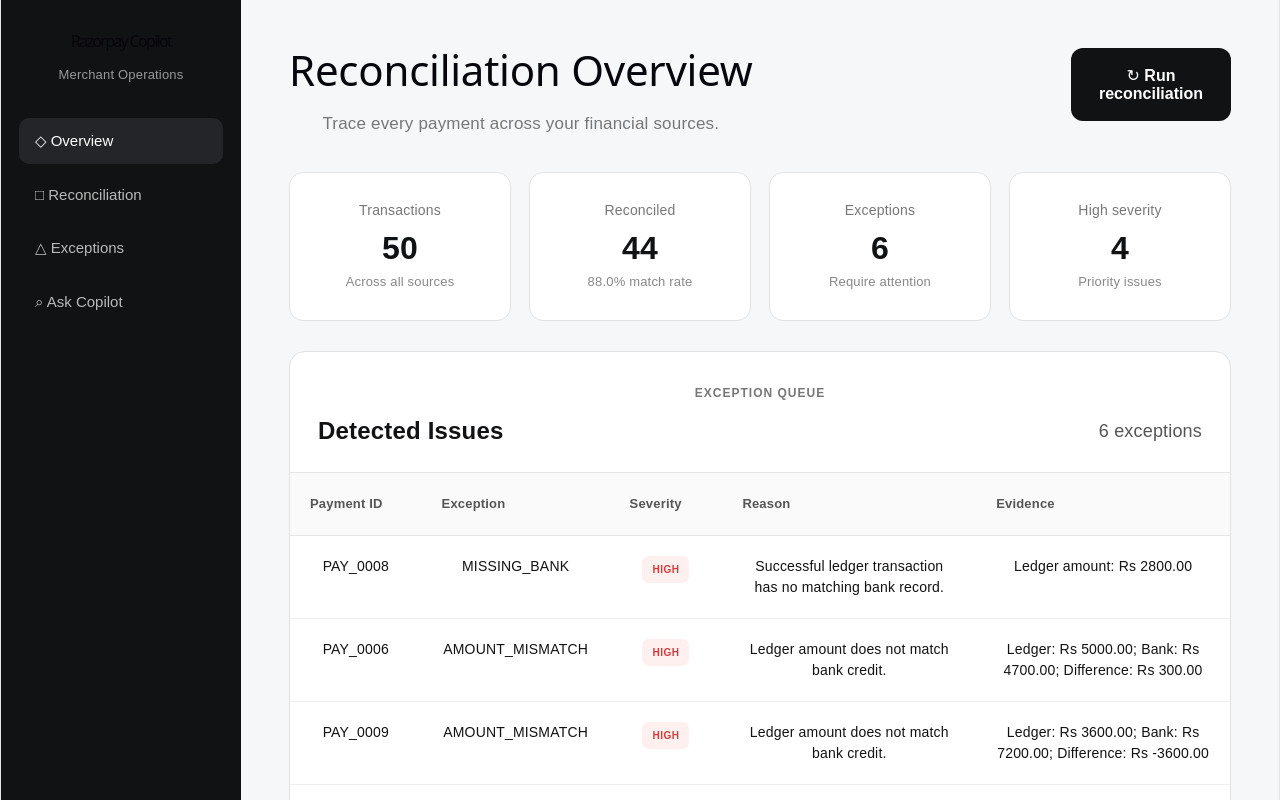
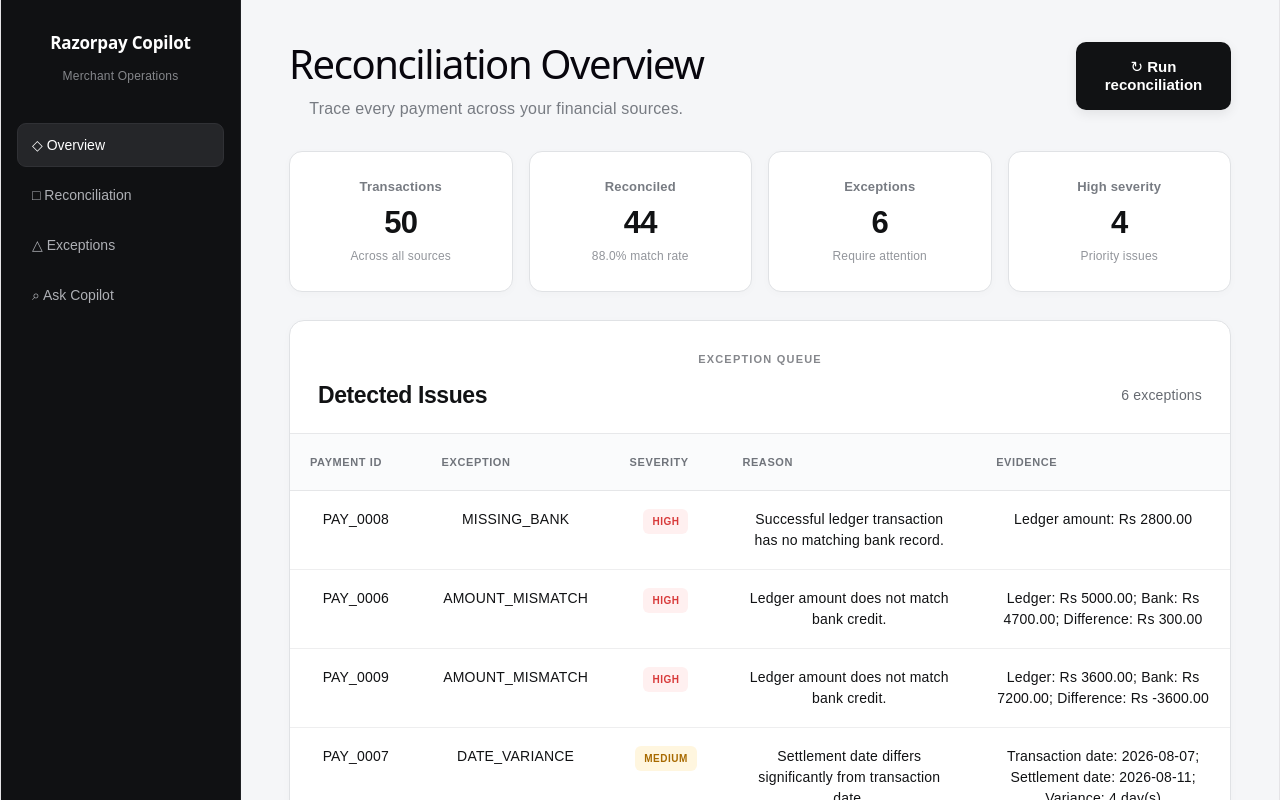
Before and after one commit to dalsaniyaakshita90-source/Repository-name-razorpay-copilot, a React app in the folder frontend/: page / in a window 1280 px wide. Shown: the top 800 px of the page. Built offline with nearby package versions, Linux system fonts and the light colour scheme; the HTML template or start-up script is replaced by a standard one.

Commit message:
Polish README and frontend

```diff
--- a/frontend/src/App.css
+++ b/frontend/src/App.css
@@ -13,7 +13,7 @@
 
 body {
   font-family: Arial, Helvetica, sans-serif;
-  background: #f6f7f9;
+  background: #f5f6f8;
   color: #111214;
   overflow-x: hidden;
 }
@@ -22,53 +22,68 @@
   min-height: 100vh;
   width: 100%;
   display: flex;
-  background: #f6f7f9;
+  background: #f5f6f8;
 }
+
+/* SIDEBAR */
 
 .sidebar {
   width: 240px;
   min-width: 240px;
   min-height: 100vh;
-  background: #111214;
+  background: #101113;
   color: white;
-  padding: 28px 18px;
+  padding: 30px 16px;
   flex-shrink: 0;
+  border-right: 1px solid #202124;
 }
 
 .sidebar h1 {
-  font-size: 16px;
-  margin: 0 0 8px;
+  color: #ffffff;
+  font-size: 17px;
+  font-weight: 700;
+  letter-spacing: -0.2px;
+  margin: 0 8px 7px;
 }
 
 .sidebar p {
-  color: #999;
-  font-size: 13px;
-  margin: 0 0 30px;
+  color: #85878b;
+  font-size: 12px;
+  margin: 0 8px 34px;
+  letter-spacing: 0.2px;
 }
 
 .sidebar nav {
   display: flex;
   flex-direction: column;
-  gap: 8px;
+  gap: 6px;
 }
 
 .sidebar button {
   width: 100%;
-  border: 0;
+  border: 1px solid transparent;
   background: transparent;
-  color: #b9b9b9;
+  color: #aeb0b5;
   text-align: left;
-  padding: 14px 16px;
-  border-radius: 10px;
-  font-size: 15px;
+  padding: 13px 14px;
+  border-radius: 9px;
+  font-size: 14px;
   cursor: pointer;
+  transition: 0.18s ease;
 }
 
-.sidebar button:hover,
+.sidebar button:hover {
+  background: #1b1c1f;
+  color: #ffffff;
+}
+
 .sidebar button.active {
-  background: #242528;
-  color: white;
+  background: #252629;
+  border-color: #303135;
+  color: #ffffff;
 }
+
+/* MAIN */
 
 .main {
   flex: 1;
@@ -79,103 +94,119 @@
 
 .content {
   width: 100%;
-  max-width: 1200px;
+  max-width: 1280px;
   margin: 0 auto;
-  padding: 48px;
+  padding: 42px 48px 60px;
 }
+
+/* HEADER */
 
 .header {
   display: flex;
   justify-content: space-between;
   align-items: flex-start;
   gap: 30px;
-  margin-bottom: 35px;
+  margin-bottom: 30px;
 }
 
 .header h2 {
   margin: 0;
-  font-size: 42px;
-  line-height: 1.05;
-  max-width: 650px;
+  font-size: 40px;
+  line-height: 1.08;
+  letter-spacing: -1.4px;
+  max-width: 700px;
 }
 
 .header p {
-  margin: 18px 0 0;
-  color: #777;
-  font-size: 17px;
-  line-height: 1.6;
+  margin: 12px 0 0;
+  color: #777b82;
+  font-size: 16px;
+  line-height: 1.5;
   max-width: 650px;
 }
 
 .run-button {
   flex-shrink: 0;
   border: 0;
-  border-radius: 12px;
+  border-radius: 10px;
   background: #111214;
   color: white;
-  padding: 18px 28px;
-  font-size: 16px;
+  padding: 16px 24px;
+  min-width: 155px;
+  font-size: 15px;
   font-weight: 700;
+  line-height: 1.2;
   cursor: pointer;
+  transition: 0.18s ease;
+  box-shadow: 0 4px 12px rgba(0, 0, 0, 0.08);
 }
 
 .run-button:hover {
   background: #292a2d;
+  transform: translateY(-1px);
 }
+
+/* METRICS */
 
 .metrics {
   width: 100%;
   display: grid;
   grid-template-columns: repeat(4, minmax(0, 1fr));
-  gap: 18px;
-  margin-bottom: 30px;
+  gap: 16px;
+  margin-bottom: 28px;
 }
 
 .metric {
-  background: white;
-  border: 1px solid #e2e3e5;
-  border-radius: 14px;
-  padding: 24px;
+  background: #ffffff;
+  border: 1px solid #e0e2e5;
+  border-radius: 13px;
+  padding: 22px;
   min-width: 0;
+  box-shadow: 0 2px 8px rgba(16, 17, 19, 0.025);
 }
 
 .metric-label {
-  color: #777;
-  font-size: 14px;
-  margin-bottom: 12px;
+  color: #777b82;
+  font-size: 13px;
+  font-weight: 600;
+  margin-bottom: 10px;
 }
 
 .metric-value {
-  font-size: 32px;
+  font-size: 31px;
   font-weight: 700;
+  letter-spacing: -0.7px;
 }
 
 .metric-sub {
-  margin-top: 8px;
-  color: #888;
-  font-size: 13px;
+  margin-top: 7px;
+  color: #92959b;
+  font-size: 12px;
 }
+
+/* CARD */
 
 .card {
   width: 100%;
   min-width: 0;
-  background: white;
-  border: 1px solid #e1e2e4;
-  border-radius: 16px;
+  background: #ffffff;
+  border: 1px solid #e0e2e5;
+  border-radius: 15px;
   overflow: hidden;
+  box-shadow: 0 2px 10px rgba(16, 17, 19, 0.025);
 }
 
 .card-header {
-  padding: 28px;
-  border-bottom: 1px solid #e5e5e5;
+  padding: 25px 28px;
+  border-bottom: 1px solid #e7e8ea;
 }
 
 .card-kicker {
-  color: #777;
-  font-size: 12px;
+  color: #85878c;
+  font-size: 11px;
   font-weight: 700;
-  letter-spacing: 1px;
-  margin-bottom: 12px;
+  letter-spacing: 1.2px;
+  margin-bottom: 9px;
 }
 
 .card-title {
@@ -187,12 +218,16 @@
 
 .card-title h3 {
   margin: 0;
-  font-size: 24px;
+  font-size: 23px;
+  letter-spacing: -0.4px;
 }
 
 .card-title span {
-  color: #555;
+  color: #666a71;
+  font-size: 14px;
 }
+
+/* TABLE */
 
 .table-wrapper {
   width: 100%;
@@ -208,20 +243,31 @@
 
 .exception-table th {
   text-align: left;
-  padding: 18px 20px;
-  background: #fafafa;
-  font-size: 13px;
-  color: #555;
-  border-bottom: 1px solid #e5e5e5;
+  padding: 15px 20px;
+  background: #fafbfc;
+  font-size: 11px;
+  font-weight: 700;
+  text-transform: uppercase;
+  letter-spacing: 0.6px;
+  color: #70747b;
+  border-bottom: 1px solid #e5e6e8;
 }
 
 .exception-table td {
-  padding: 20px;
-  border-bottom: 1px solid #eeeeee;
+  padding: 18px 20px;
+  border-bottom: 1px solid #eeeeef;
   vertical-align: top;
   font-size: 14px;
   line-height: 1.5;
   overflow-wrap: anywhere;
+}
+
+.exception-table tbody tr:hover {
+  background: #fafafa;
+}
+
+.exception-table tbody tr:last-child td {
+  border-bottom: 0;
 }
 
 .exception-table th:nth-child(1),
@@ -249,10 +295,12 @@
   width: 27%;
 }
 
+/* SEVERITY */
+
 .severity {
   display: inline-block;
-  padding: 6px 10px;
-  border-radius: 7px;
+  padding: 5px 9px;
+  border-radius: 6px;
   font-size: 10px;
   font-weight: 700;
   letter-spacing: 0.5px;
@@ -268,6 +316,8 @@
   color: #a86a00;
 }
 
+/* RESPONSIVE */
+
 @media (max-width: 1000px) {
   .content {
     padding: 32px;
@@ -279,6 +329,11 @@
 
   .header {
     flex-direction: column;
+  }
+
+  .run-button {
+    width: 100%;
+    max-width: 200px;
   }
 }
 
```
Also changed, not shown: 1 other file (tests, documents, lock files or other folders).
